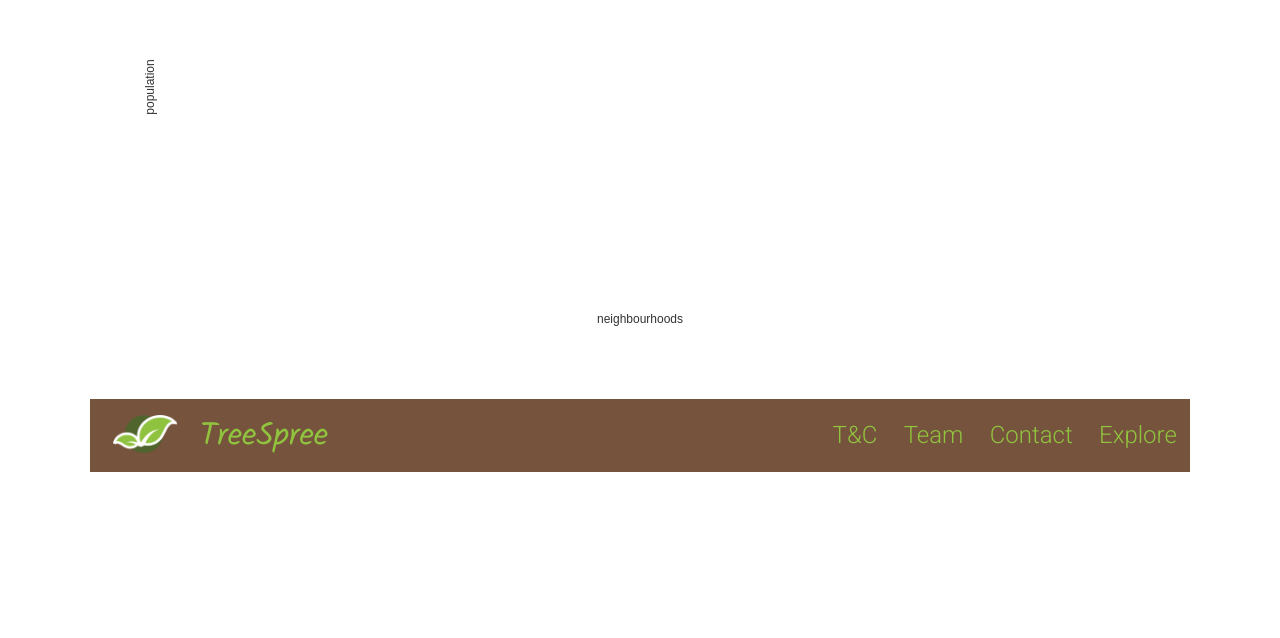
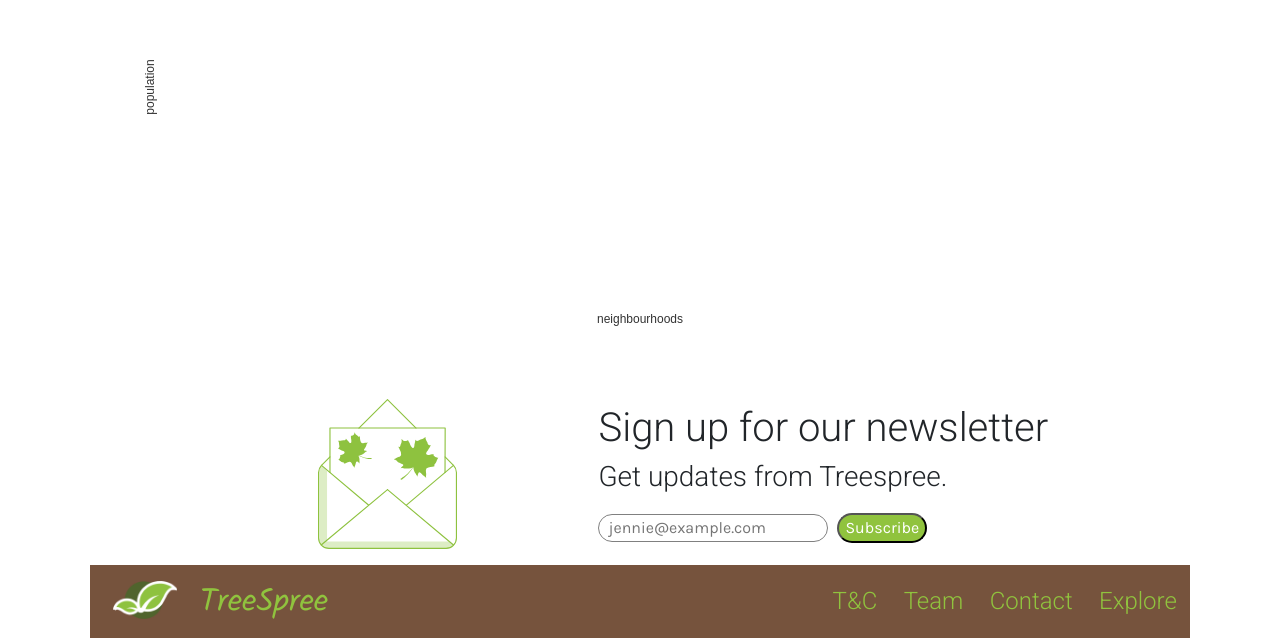
Before and after one commit to nikhilrwadekar/treespree, a React (Create React App) app: page / in a window 1280 px wide. Shown: the part 885-1523 px from the top of the page. Before the commit the page ends 1357 px from the top, so only its background shows below. Built offline with nearby package versions, Linux system fonts and the light colour scheme; no server answers; what react-google-maps would draw is missing.

Commit message:
added newsletter component and css

```diff
--- a/src/App.js
+++ b/src/App.js
@@ -10,7 +10,7 @@ import Team from "./teamPage";
 import Footer from "./Footer";
 import GridMapView from "./GridMapView";
 import Graphview from "./Graphview";
-
+import Newsletter from "./Newsletter";
 
 import { BrowserRouter as Router, Switch, Route, Link } from "react-router-dom";
 
@@ -33,6 +33,7 @@ class App extends React.Component {
             <Hero />
             <Graphview />
             {/* Newsletter Component Here */}
+            <Newsletter />
           </Route>
 
           <Route exact path="/explore">
--- a/src/Hero.js
+++ b/src/Hero.js
@@ -5,9 +5,9 @@ import "./Hero.css";
 function Hero() {
   return (
     <>
-      <div class="mainContent area1">
-        <div class="bgVid-container">
-          <video class="bgVid" autoPlay muted loop>
+      <div className="mainContent area1">
+        <div className="bgVid-container">
+          <video className="bgVid" autoPlay muted loop>
             <source
               src="https://storage.googleapis.com/coverr-main/mp4%2Fcoverr-a-beautiful-vermont-road-1572327401402.mp4"
               type="video/mp4"
--- /dev/null
+++ b/src/Newsletter.css
@@ -0,0 +1,52 @@
+.newsletter {
+  margin-bottom: 1rem;
+  display: grid;
+  grid-template-columns: 1fr 2fr;
+}
+
+.newsletter-graphic {
+  height: 150px;
+}
+
+.newsletter-text .subscribe {
+  background-color: #90c33e;
+  border-radius: 20px;
+  color: white;
+}
+
+.subscribe-form {
+  margin-top: 1.25rem;
+  text-align: left;
+}
+
+.subscribe-form .input-email {
+  border-radius: 20px;
+  margin-right: 2%;
+  width: 230px;
+  padding-left: 2%;
+  border: 1px solid grey;
+}
+
+.newsletter-text h2 {
+  font-weight: 300;
+  font-size: 2.5rem;
+}
+
+.newsletter-text {
+  align-self: center;
+}
+
+.newsletter-text h3 {
+  font-weight: 100;
+  text-align: left;
+}
+
+.newsletter .img {
+  grid-column: 1/2;
+  justify-self: end;
+}
+
+.newsletter .newsletter-text {
+  grid-column: 2/3;
+  justify-self: center;
+}
--- /dev/null
+++ b/src/Newsletter.js
@@ -0,0 +1,38 @@
+import React from "react";
+import "./Newsletter.css";
+
+function Newsletter() {
+  return (
+    <div className="newsletter">
+      <div className="img">
+        <img
+          src="/svg/graphics/newslettergraphic.svg"
+          alt="Newsletter"
+          className="newsletter-graphic"
+        />
+      </div>
+
+      <div className="newsletter-text">
+        <h2>Sign up for our newsletter</h2>
+        <h3>Get updates from Treespree.</h3>
+        <div className="subscribe-form">
+          <form>
+            <input
+              type="email"
+              name="email"
+              placeholder="jennie@example.com"
+              className="input-email"
+            ></input>
+            <input
+              type="submit"
+              value="Subscribe"
+              className="subscribe"
+            ></input>
+          </form>
+        </div>
+      </div>
+    </div>
+  );
+}
+
+export default Newsletter;
```
Also changed, not shown: public/svg/graphics/newslettergraphic.svg (added).
